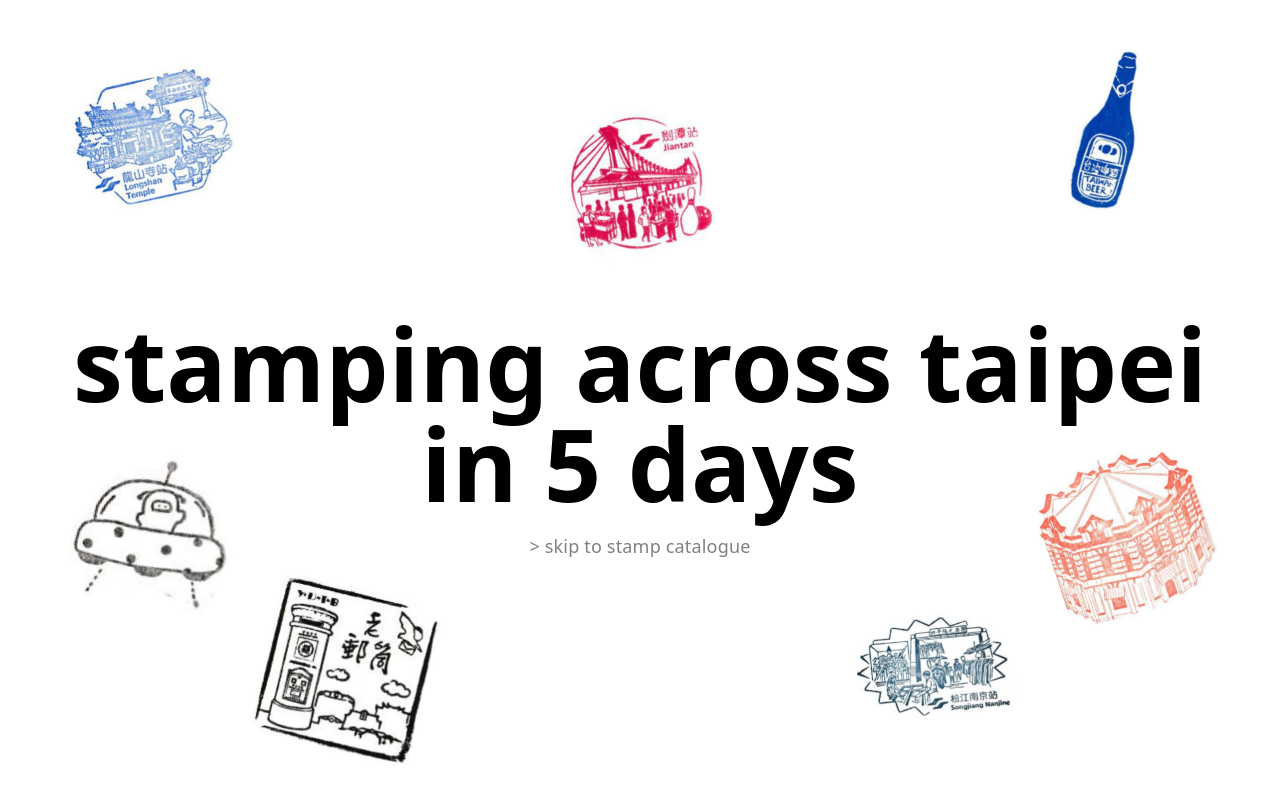
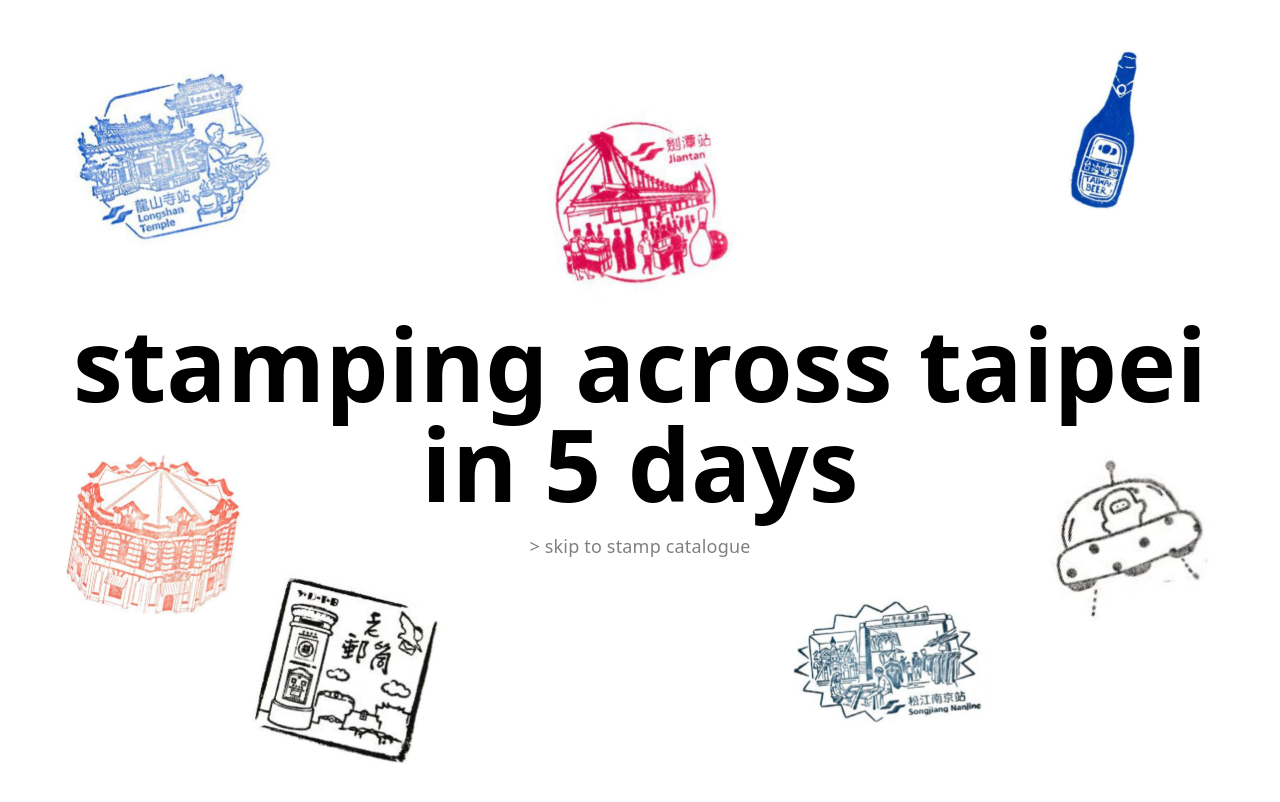
Before and after one commit to chowkailin/stamping-across-taipei, a React (Vite) app: page / in a window 1280 px wide. Shown: the top 802 px of the page. Built offline with nearby package versions, Linux system fonts and the light colour scheme.

Commit message:
fly-in sticker size - made consistent (manual)

```diff
--- a/src/App.css
+++ b/src/App.css
@@ -37,12 +37,23 @@
   will-change: transform, opacity;
 }
 
+.stickerv2 {
+  position: absolute;
+  width: 150px;
+  height: 150px;
+  object-fit: contain;
+  transition: transform 0.05s linear, opacity 0.05s linear;
+  will-change: transform, opacity;
+}
+
 @media (min-width: 768px) {
-  .sticker { width: 140px; height: 140px; }
+  .sticker { width: 160px; height: 160px; }
+  .stickerv2 { width: 180px; height: 180px; }
 }
 
 @media (min-width: 1280px) {
   .sticker { width: 180px; height: 180px; }
+  .stickerv2 { width: 220px; height: 220px; }
 }
 
 .sticker-1 { top: 6%; left: 5%; }
@@ -51,7 +62,7 @@
 .sticker-4 { bottom: 22%; left: 5%; }
 .sticker-5 { bottom: 22%; right: 5%; }
 .sticker-6 { bottom: 5%; left: 20%; }
-.sticker-7 { bottom: 5%; right: 20%; }
+.sticker-7 { bottom: 3%; right: 22%; }
 
 .Stat-container {
     display: flex;
--- a/src/App.jsx
+++ b/src/App.jsx
@@ -9,13 +9,13 @@ import stamp51 from './assets/stamps/51.png'
 import './App.css'
 
 const stickerData = [
-  { src: stamp06, className: 'sticker sticker-1', rotate: -12 },
+  { src: stamp06, className: 'stickerv2 sticker-1', rotate: -12 },
   { src: stamp19, className: 'sticker sticker-2', rotate: 15 },
-  { src: stamp17, className: 'sticker sticker-3', rotate: -8, centerX: true },
-  { src: stamp46, className: 'sticker sticker-4', rotate: 10 },
-  { src: stamp73, className: 'sticker sticker-5', rotate: -18 },
+  { src: stamp17, className: 'stickerv2 sticker-3', rotate: -8, centerX: true },
+  { src: stamp73, className: 'sticker sticker-4', rotate: 10 },
+  { src: stamp46, className: 'sticker sticker-5', rotate: -18 },
   { src: stamp78, className: 'sticker sticker-6', rotate: 14 },
-  { src: stamp51, className: 'sticker sticker-7', rotate: -5 },
+  { src: stamp51, className: 'stickerv2 sticker-7', rotate: -5 },
 ]
 
 export function App() {
```
